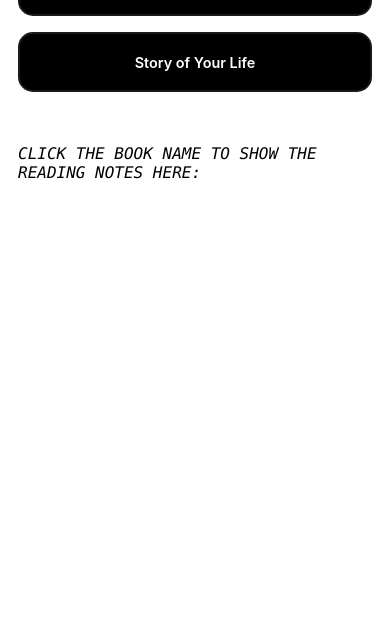
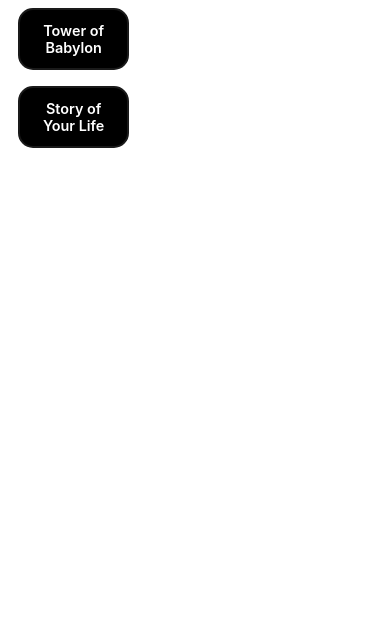
Before and after one commit to ElodyPan/NYU-Web-Mapping-2024-Class-Project, a plain HTML site: page index.html in a window 390 px wide. Shown: the part 219-844 px from the top of the page. Drawn offline with nearby package versions, Linux system fonts and the light colour scheme.

Commit message:
Update styles.css

```diff
--- a/styles.css
+++ b/styles.css
@@ -125,17 +125,24 @@ div {
 /* Container and column layout */
 #container {
   display: flex;
-  flex-wrap: wrap;
+  flex-wrap: nowrap;
+  height: 100%;
 }
 
 .column {
   flex: 1;
   padding: 10px;
   box-sizing: border-box;
+  overflow: auto;
 }
 
 #column-left {
   border-right: 1px solid #ccc;
+  max-width: 50%;
+}
+
+#column-right {
+  flex-grow: 2
 }
 
 /* Hidden elements */
@@ -146,15 +153,20 @@ div {
 /* Margins for note and image display */
 #note-display, #image-display {
   margin-top: 15px;
+  background-size: cover;
+  background-position: center center;
+  height: 100%;
+  width: 100%;
 }
 
 /* Responsive adjustments with media queries */
 @media (max-width: 768px) {
   .column {
-    flex-basis: 100%;
+    flex-basis: column;
   }
-  #column-left {
+  #column-left, #column-right {
     border-right: none;
+    width: 100%;
   }
   .book-btn {
     padding: 12px 18px;
```
